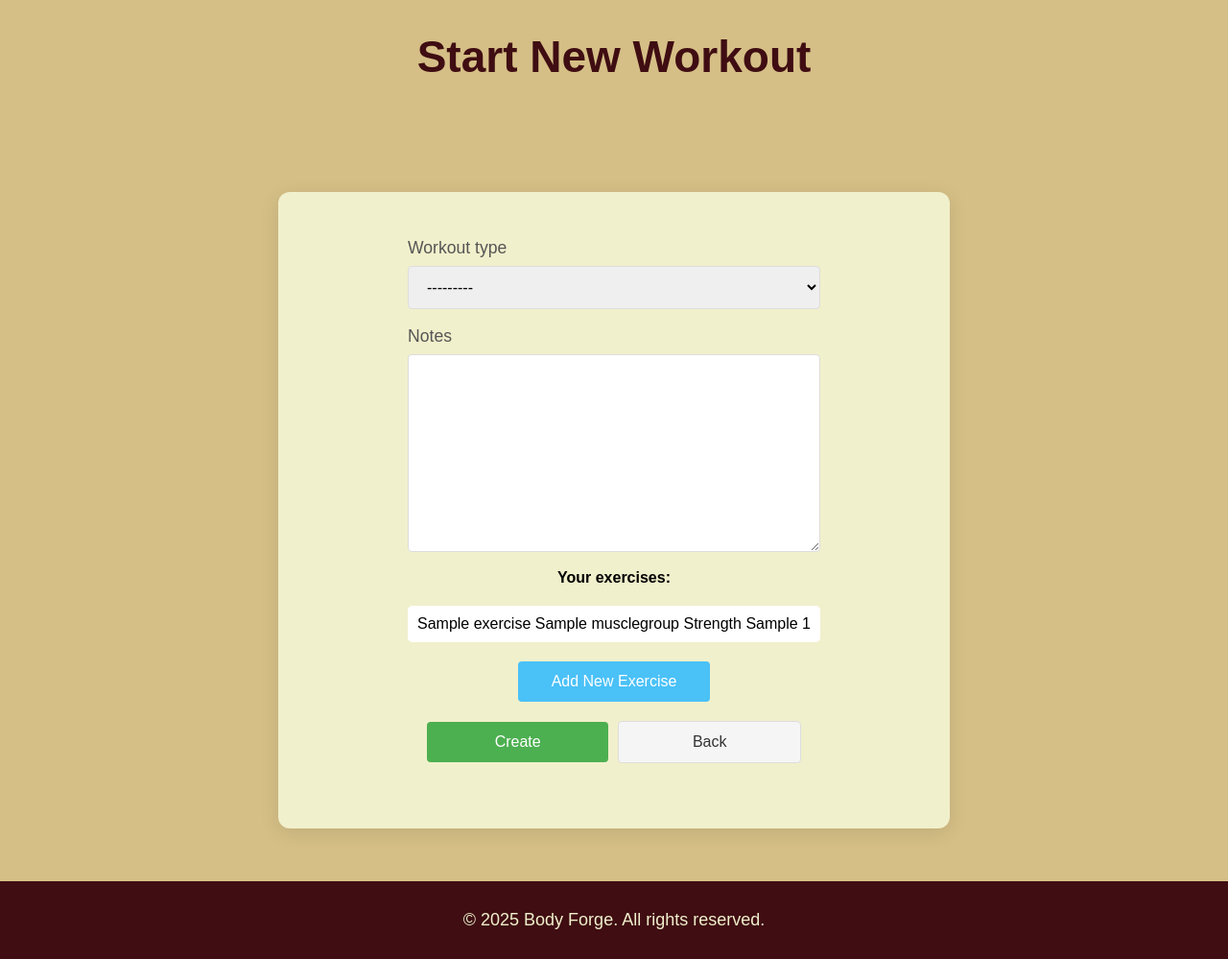
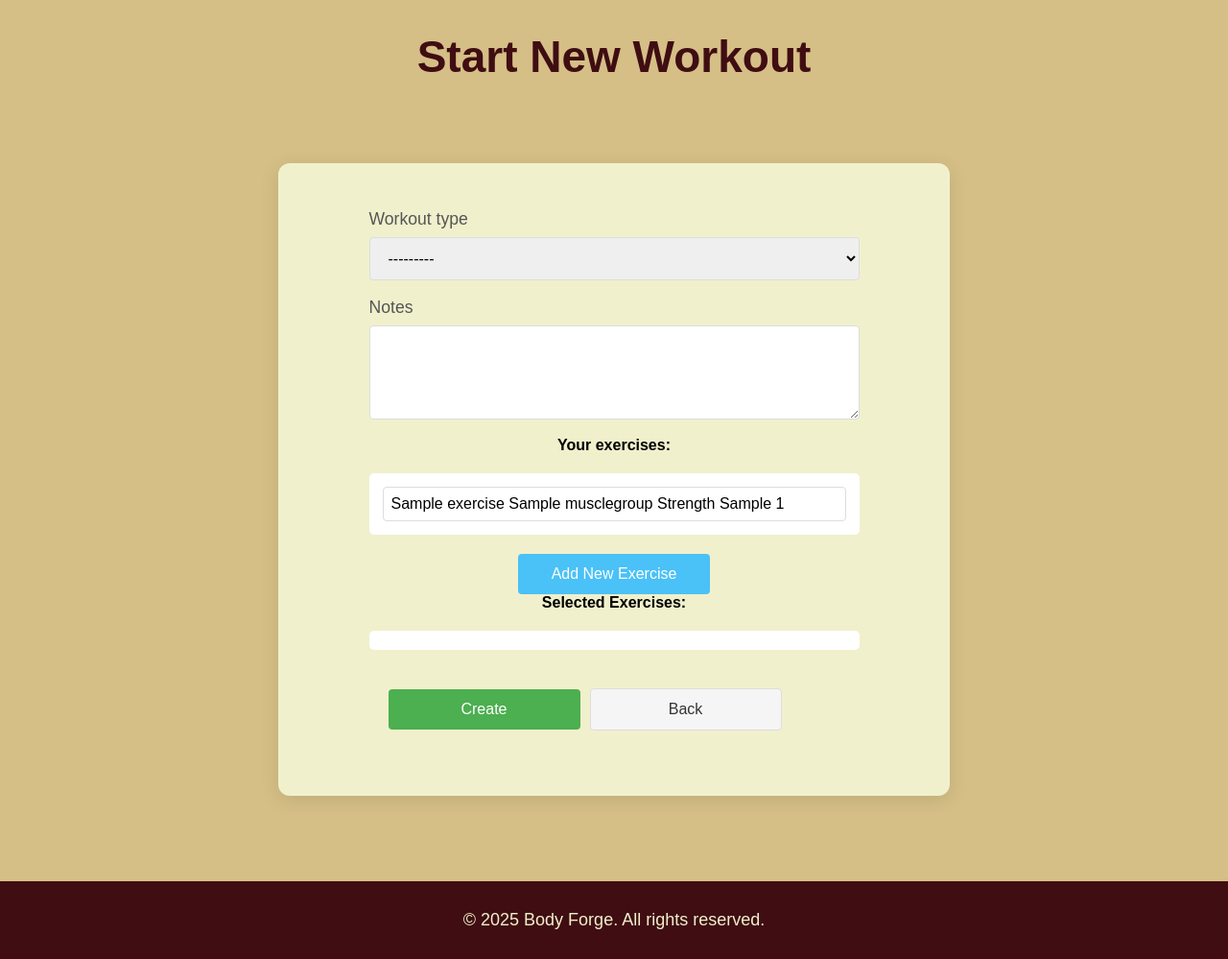
Before and after one commit to zlatin-r/body_forge, a Django app: page /workouts/create/ in a window 1280 px wide. Shown: the part 114-1113 px from the top of the page at 96% size. Run offline with Django 5.2, Linux system fonts and the light colour scheme; a user stored in the database is signed in; tables that the repository leaves empty hold one stand-in row (values such as "Sample post"); grey boxes marked "Sample" are stand-in pictures.

Commit message:
changes added

```diff
--- a/body_forge/workouts/forms.py
+++ b/body_forge/workouts/forms.py
@@ -7,3 +7,6 @@
     class Meta:
         model = Workout
         fields = ["workout_type", "notes"]
+        widgets = {
+            'notes': forms.Textarea(attrs={'rows': 4, 'cols': 50}),
+        }
--- a/body_forge/workouts/views.py
+++ b/body_forge/workouts/views.py
@@ -17,9 +17,17 @@
     def get_context_data(self, **kwargs):
         context = super().get_context_data(**kwargs)
         context["all_exercises"] = Exercise.objects.filter(user=self.request.user)
-
         return context
 
     def form_valid(self, form):
+        # Set the user before saving
         form.instance.user = self.request.user
-        return super().form_valid(form)
+        # Save the workout
+        response = super().form_valid(form)
+        # Add selected exercises
+        exercise_ids = self.request.POST.getlist('exercises')
+        if exercise_ids:
+            # Ensure only the user's exercises are added (security)
+            exercises = Exercise.objects.filter(id__in=exercise_ids, user=self.request.user)
+            self.object.exercises.set(exercises)
+        return response
--- a/static/css/workouts/workout-create-page.css
+++ b/static/css/workouts/workout-create-page.css
@@ -48,6 +48,40 @@
     padding: 10px;
     margin: 20px 0;
     border-radius: 5px;
+}
+
+.selected-exercises-container {
+    background-color: white;
+    height: 100%;
+    width: 100%;
+    padding: 10px;
+    margin: 20px 0;
+    border-radius: 5px;
+}
+
+.exercise-item {
+    cursor: pointer;
+    padding: 8px;
+    margin: 4px;
+    border: 1px solid #ddd;
+    border-radius: 4px;
+}
+.exercise-item:hover {
+    background-color: #f0f0f0;
+}
+.selected-exercises li {
+    padding: 8px;
+    margin: 4px;
+    border: 1px solid #28a745;
+    background-color: #e6f4ea;
+    border-radius: 4px;
+}
+.workout-create-form {
+    max-width: 600px;
+    margin: 0 auto;
+}
+.workout-create-container {
+    padding: 20px;
 }
 
 .all-exercises-container {
--- /dev/null
+++ b/static/js/workouts/workout-create-page.js
@@ -0,0 +1,43 @@
+function addExercise(element, exerciseId, exerciseName) {
+    // Prevent adding duplicates
+    if (document.querySelector(`#selected-exercises [data-exercise-id="${exerciseId}"]`)) {
+        return;
+    }
+
+    // Create a new list item for the selected exercise
+    const li = document.createElement('li');
+    li.setAttribute('data-exercise-id', exerciseId);
+    li.innerHTML = `${exerciseName} <span onclick="removeExercise(this, ${exerciseId})" style="cursor: pointer; color: red;">[Remove]</span>`;
+
+    // Add to selected exercises list
+    document.getElementById('selected-exercises').appendChild(li);
+
+    // Add hidden input to the form
+    const input = document.createElement('input');
+    input.type = 'hidden';
+    input.name = 'exercises';
+    input.value = exerciseId;
+    document.getElementById('workout-form').appendChild(input);
+
+    // Dim the selected exercise for visual feedback
+    element.style.opacity = '0.5';
+    element.onclick = null; // Prevent re-adding
+}
+
+function removeExercise(element, exerciseId) {
+    // Remove the list item
+    element.parentElement.remove();
+
+    // Remove the corresponding hidden input
+    const input = document.querySelector(`#workout-form input[name="exercises"][value="${exerciseId}"]`);
+    if (input) {
+        input.remove();
+    }
+
+    // Re-enable the exercise in the available list
+    const availableItem = document.querySelector(`.exercise-item[data-exercise-id="${exerciseId}"]`);
+    if (availableItem) {
+        availableItem.style.opacity = '1';
+        availableItem.onclick = () => addExercise(availableItem, exerciseId, availableItem.textContent.trim().split(' ')[0]);
+    }
+}
--- a/templates/workouts/workout-create-page.html
+++ b/templates/workouts/workout-create-page.html
@@ -7,9 +7,8 @@
         <h1 class="page-title">Start New Workout</h1>
     </div>
     <div class="workout-create-container">
-
         <div class="workout-form-container">
-            <form method="post" class="workout-create-form">
+            <form method="post" class="workout-create-form" id="workout-form">
                 {% csrf_token %}
 
                 {% for field in form %}
@@ -20,6 +19,7 @@
                     </div>
                     <br>
                 {% endfor %}
+
                 <h4>Your exercises:</h4>
                 <div class="available-exercises-container">
                     {% if not all_exercises %}
@@ -27,10 +27,10 @@
                     {% else %}
                         <ul class="all-exercises-container">
                             {% for exercise in all_exercises %}
-                                <li>
+                                <li class="exercise-item" data-exercise-id="{{ exercise.id }}"
+                                    onclick="addExercise(this, {{ exercise.id }}, '{{ exercise.name }}')">
                                     {{ exercise.name }}
                                     {{ exercise.primary_muscle_group }}
-{#                                    {{ exercise.secondary_muscle_groups }}#}
                                     {{ exercise.exercise_type }}
                                     {{ exercise.equipment_needed }}
                                     {{ exercise.sets }}
@@ -38,17 +38,25 @@
                             {% endfor %}
                         </ul>
                     {% endif %}
-
                 </div>
 
                 <a href="{% url 'create-exercise' %}" class="new-exercise-btn">Add New Exercise</a>
+
+                <h4>Selected Exercises:</h4>
+                <div class="selected-exercises-container">
+                    <ul class="selected-exercises" id="selected-exercises">
+                        <!-- Selected exercises will be added here dynamically -->
+                    </ul>
+                </div>
 
                 <div class="btn-box">
                     <button class="workout-save-btn" type="submit">Create</button>
                     <a href="javascript:history.back()" class="workout-create-back-btn">Back</a>
                 </div>
-
             </form>
         </div>
     </div>
+
+    <script src="{% static "/js/workouts/workout-create-page.js" %}"></script>
+
 {% endblock %}
```
